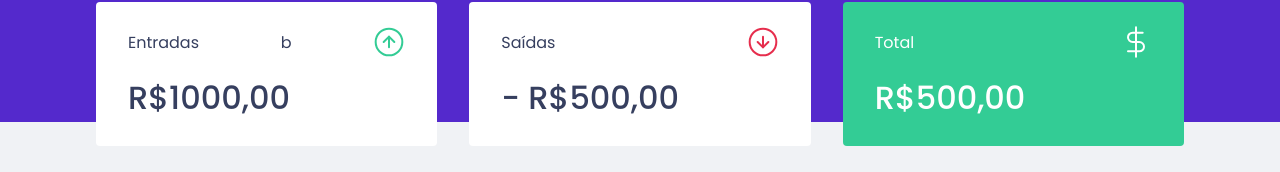
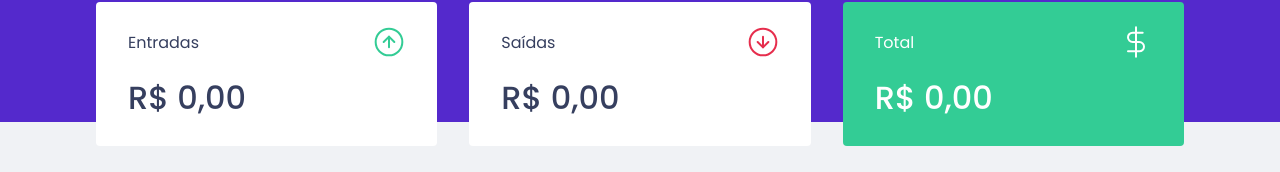
Before and after one commit to vitorgaletti/rocketseat-ignite-reactjs, a React (Create React App) app in the folder 02-primeira-aplicacao-web-com-reactjs/dtmoney/: page / in a window 1280 px wide. Shown: the part 118-290 px from the top of the page. Built offline with nearby package versions, Linux system fonts and the light colour scheme; no server answers; what miragejs would draw is missing.

Commit message:
:sparkles: Calculate summary

```diff
--- a/02-primeira-aplicacao-web-com-reactjs/dtmoney/src/components/Summary/index.tsx
+++ b/02-primeira-aplicacao-web-com-reactjs/dtmoney/src/components/Summary/index.tsx
@@ -10,28 +10,62 @@
 export function Summary() {
   const { transactions } = useContext(TransactionsContext);
 
+  const summary = transactions.reduce(
+    (acc, transaction) => {
+      if (transaction.type === 'deposit') {
+        acc.deposits += transaction.amount;
+        acc.total += transaction.amount;
+      } else {
+        acc.withdraw -= transaction.amount;
+        acc.total -= transaction.amount;
+      }
+
+      return acc;
+    },
+    {
+      deposits: 0,
+      withdraw: 0,
+      total: 0
+    }
+  );
+
   return (
     <Container>
       <div>
         <header>
-          <p>Entradas</p>b
+          <p>Entradas</p>
           <img src={incomeImg} alt="Entradas" />
         </header>
-        <strong>R$1000,00</strong>
+        <strong>
+          {new Intl.NumberFormat('pt-BR', {
+            style: 'currency',
+            currency: 'BRL'
+          }).format(summary.deposits)}
+        </strong>
       </div>
       <div>
         <header>
           <p>Saídas</p>
           <img src={outcomeImg} alt="Saídas" />
         </header>
-        <strong> - R$500,00</strong>
+        <strong>
+          {new Intl.NumberFormat('pt-BR', {
+            style: 'currency',
+            currency: 'BRL'
+          }).format(summary.withdraw)}
+        </strong>
       </div>
       <div className="highlight-background">
         <header>
           <p>Total</p>
           <img src={totalImg} alt="Total" />
         </header>
-        <strong>R$500,00</strong>
+        <strong>
+          {new Intl.NumberFormat('pt-BR', {
+            style: 'currency',
+            currency: 'BRL'
+          }).format(summary.total)}
+        </strong>
       </div>
     </Container>
   );
```
